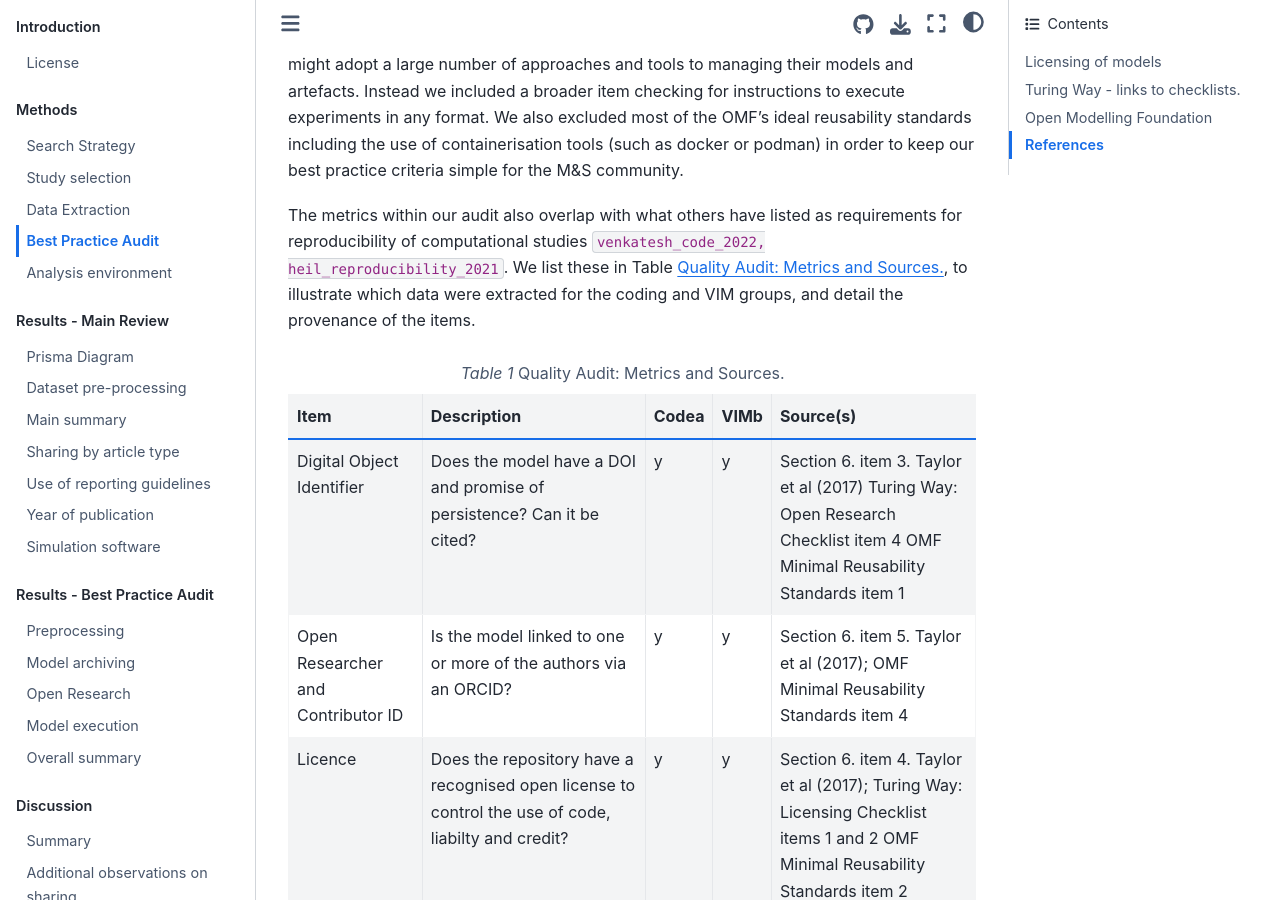
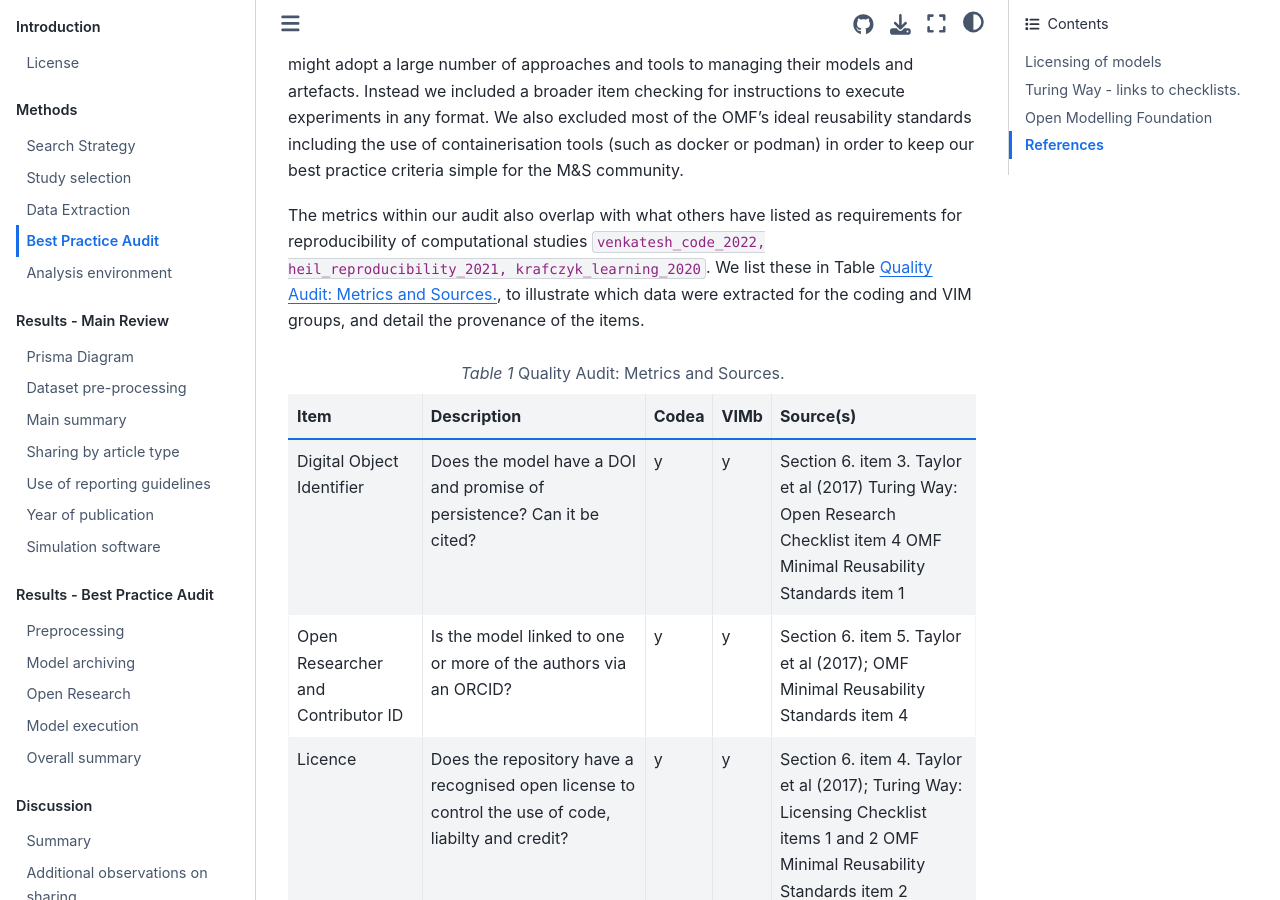
Before and after one commit to TomMonks/des_sharing_lit_review, a Jupyter Book: the page built from content/02_methods/04_quality_audit.md, in a window 1280 px wide and 900 px high, scrolled down 780 px. Built offline with Jupyter Book 1.0.4 settings and Sphinx 7.4.7 and the Sphinx Book theme 1.1.4, drawn with Linux system fonts in a browser that asks for light colours; cross-references to code outside the pages are shown as plain code.

Commit message:
BPA: added physics repro paper

````diff
--- a/content/02_methods/04_quality_audit.md
+++ b/content/02_methods/04_quality_audit.md
@@ -6,7 +6,7 @@ We know of no general best practice auditing tools for sharing of simulation cod
 
 We excluded some Turing checklists from our review as they were not relevant to the quality of model sharing.  For example, the Research Data Management checklist is focussed on raw data that in a typical DES study would have used to derive model parameters.  Our focus is on the sharing of the model itself and not underlying raw data. Another example is the Turing's recommendations to publish open notebooks containing all details of experiments. This was on the basis that the modelling and simulation community might adopt a large number of approaches and tools to managing their models and artefacts. Instead we included a broader item checking for instructions to execute experiments in any format.  We also excluded most of the OMF's ideal reusability standards including the use of containerisation tools (such as docker or podman) in order to keep our best practice criteria simple for the M&S community.
 
-The metrics within our audit also overlap with what others have listed as requirements for reproducibility of computational studies {cite}`venkatesh_code_2022, heil_reproducibility_2021`.  We list these in Table {ref}`quality-criteria`, to illustrate which data were extracted for the coding and VIM groups, and detail the provenance of the items.
+The metrics within our audit also overlap with what others have listed as requirements for reproducibility of computational studies {cite}`venkatesh_code_2022, heil_reproducibility_2021, krafczyk_learning_2020`.  We list these in Table {ref}`quality-criteria`, to illustrate which data were extracted for the coding and VIM groups, and detail the provenance of the items.
 
 ```{table} Quality Audit: Metrics and Sources.
 :name: quality-criteria
````
